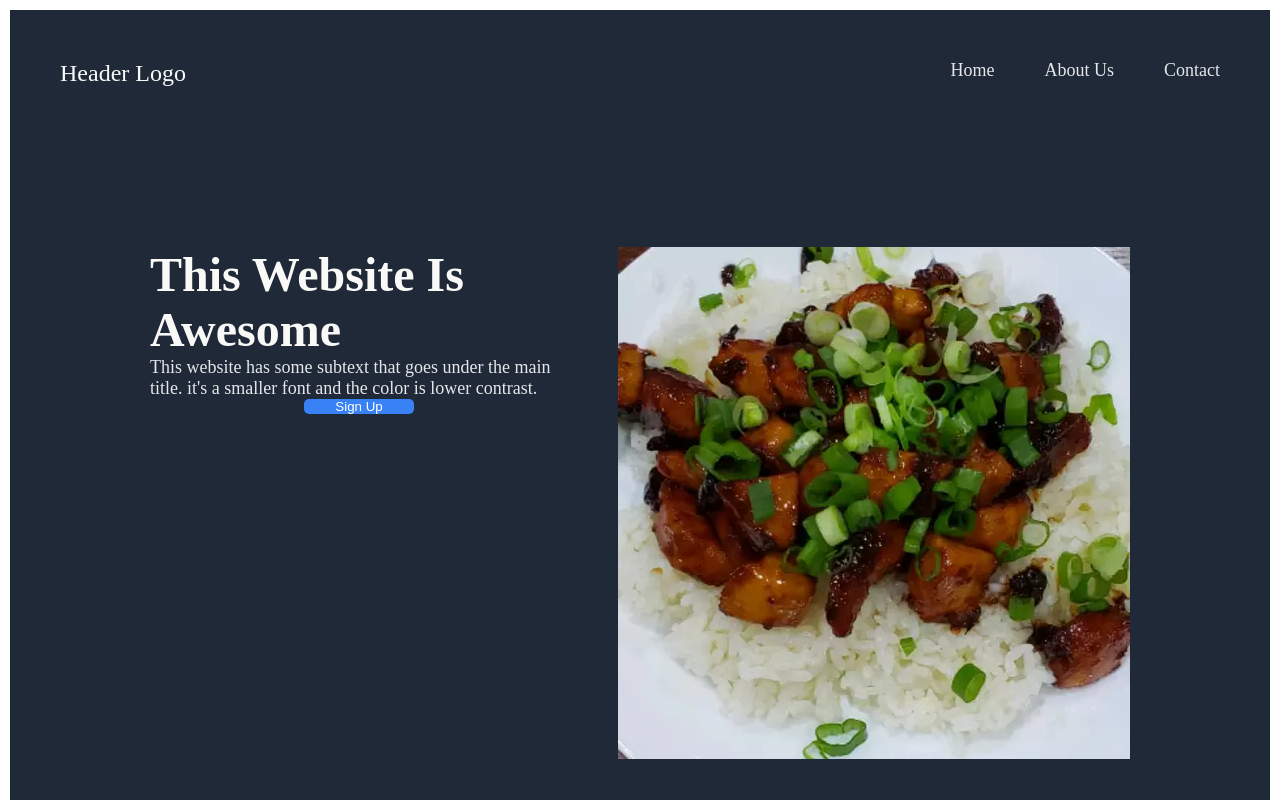
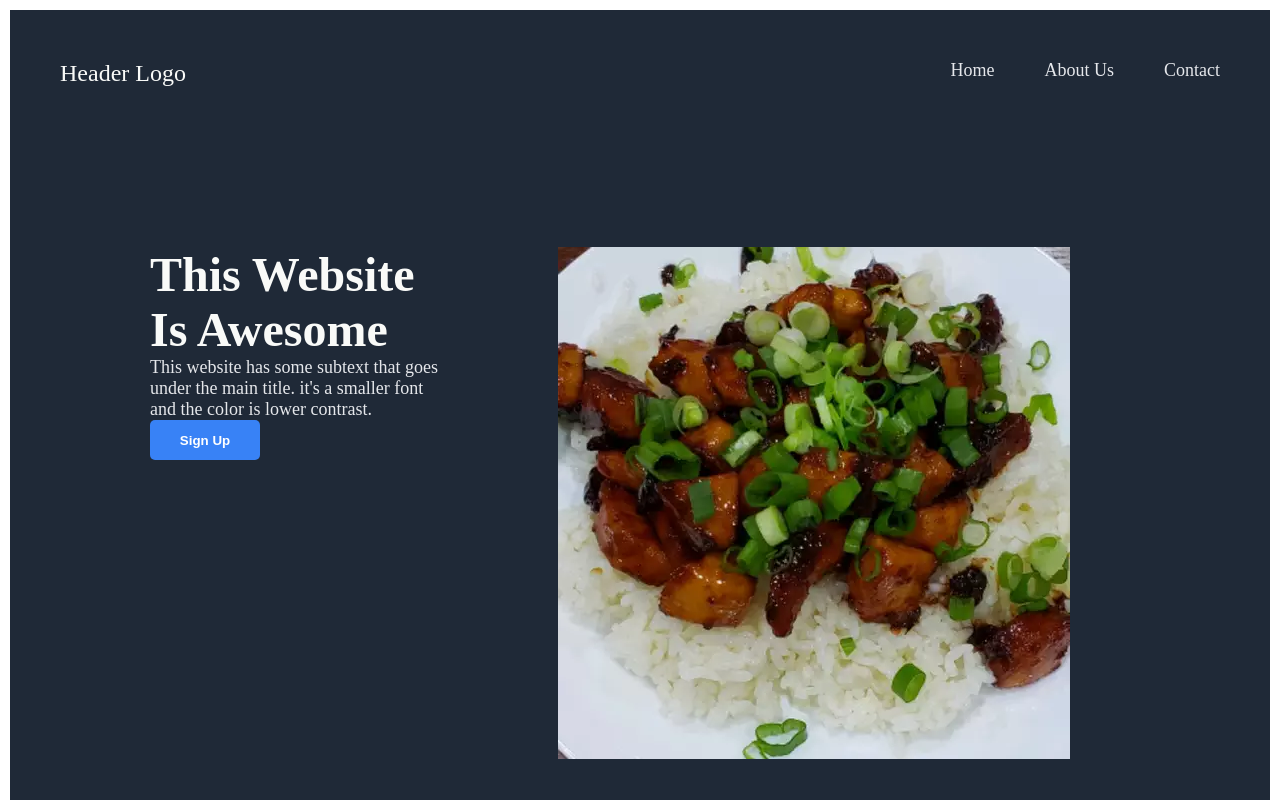
Before and after one commit to noob-wale/odin-project-LandingPage, a plain HTML site: page index.html in a window 1280 px wide. Shown: the top 800 px of the page. Drawn offline with Linux system fonts and the light colour scheme.

Commit message:
updated index.html

```diff
--- a/index.html
+++ b/index.html
@@ -29,7 +29,7 @@
           </div>
           <div class="hero-image">
             <img
-              src="/odin-project-LandingPage/images/honeyglazedchicken.jpg"
+              src="/images/honeyglazedchicken.jpg"
               alt="honeyglazedchicken"
             />
           </div>
--- a/style.css
+++ b/style.css
@@ -48,6 +48,7 @@ a {
 .hero-text {
     /* border: 1px solid #fff; for debugging */
     display: flex;
+    flex-flow: 1;
     flex-direction: column;
     text-align: left;
     margin-right: 50px;
@@ -58,6 +59,7 @@ a {
     font-size: 48px;
     font-weight: bolder;
     color: #f9faf8;
+    align-self: flex-start;
 }
 
 .hero-paragraph {
@@ -67,8 +69,15 @@ a {
 
 .sign-up {
     width: 110px;
+    height: 40px;
     background: #3882f6;
     border-radius: 5px;
     border: none;
     color: #fff;
+    font-weight: bold;
+    align-self: flex-start;
 }
+
+img {
+    margin: 0 60px;
+}
```
